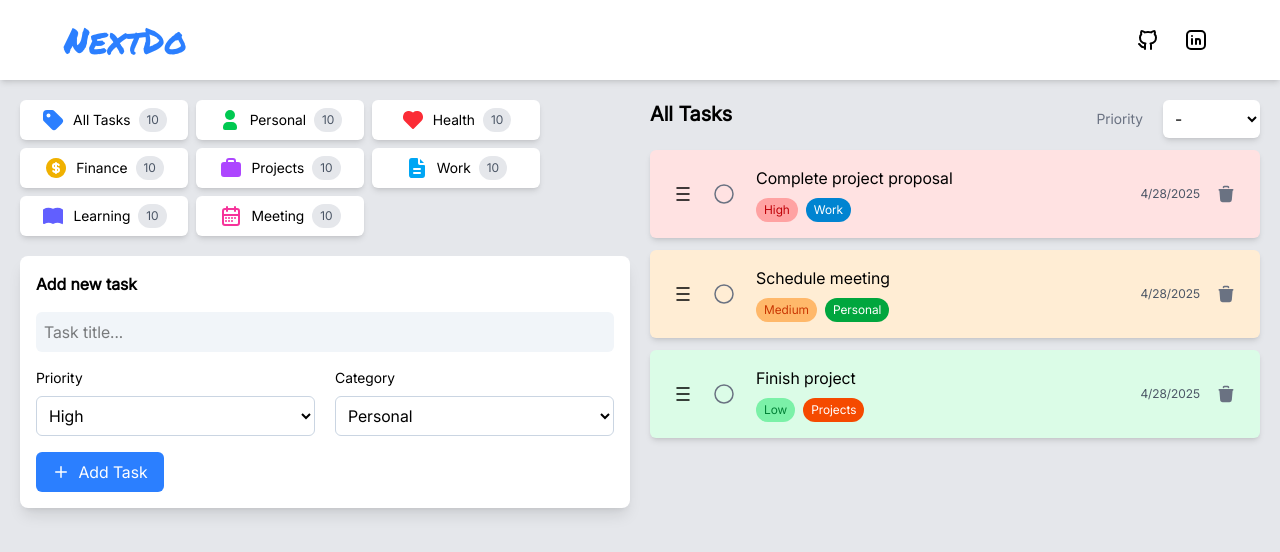
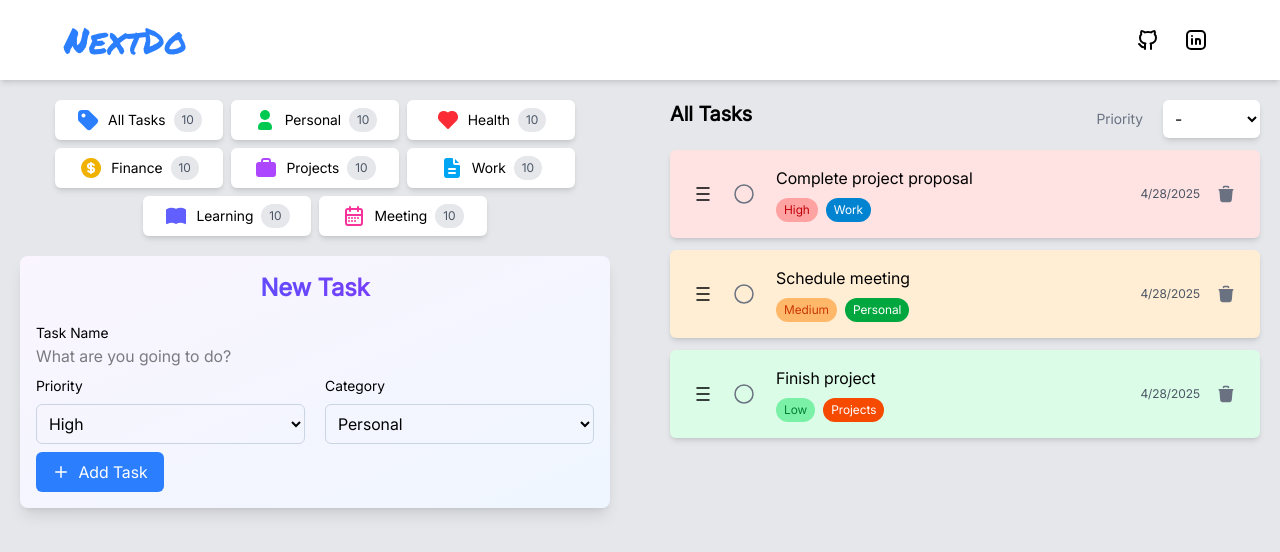
Before and after one commit to omar15hr/nextdo, a React (Vite) app: page / in a window 1280 px wide. Shown: the top 552 px of the page. Built offline with nearby package versions, Linux system fonts and the light colour scheme.

Commit message:
cambios en el form por hacer

```diff
--- a/src/App.tsx
+++ b/src/App.tsx
@@ -6,7 +6,7 @@ function App() {
   return (
     <div className="flex flex-col bg-gray-200 min-h-screen">
       <Header />
-      <div className="grid grid-cols-1 md:grid-cols-2 gap-5 p-5">
+      <div className="grid grid-cols-1 md:grid-cols-2 gap-15 p-5">
         <CategoryFilter />
         <TaskList />
       </div>
--- a/src/components/AddTaskForm.tsx
+++ b/src/components/AddTaskForm.tsx
@@ -32,18 +32,22 @@ export function AddTaskForm() {
 
   return (
     <form onSubmit={handleSubmit}>
-      <div className="flex flex-col gap-4 justify-center bg-white p-4 rounded-lg shadow-lg">
-        <div className="flex justify-between items-center">
-          <h2 className="font-bold font-inter">Add new task</h2>
-        </div>
-        <div className="flex flex-col gap-4">
+      <div className="flex flex-col gap-4 justify-center bg-gradient-to-br  from-purple-50 to-blue-50 p-4 rounded-lg shadow-lg">
+        <h2 className="font-bold font-inter bg-gradient-to-r from-blue-600 to-purple-600 text-transparent bg-clip-text text-2xl text-center">
+          New Task
+        </h2>
+
+        <div className="space-y-2">
+          <label className="text-sm font-medium">Task Name</label>
+          <div className="relative">
           <input
             type="text"
-            placeholder="Task title..."
-            className="p-2 bg-slate-100 rounded-md w-full focus:border-1 focus:outline-sky-500 focus:outline focus:border-sky-500"
+            placeholder="What are you going to do?"
+            className=""
             value={title}
             onChange={(e) => setTitle(e.target.value)}
           />
+          </div>
 
           <div className="flex gap-5">
             <div className="flex flex-col gap-2 w-full">
--- a/src/components/CategoryFilter.tsx
+++ b/src/components/CategoryFilter.tsx
@@ -5,7 +5,7 @@ import { AddTaskForm } from "./AddTaskForm";
 export function CategoryFilter() {
   return (
     <div className="flex flex-col gap-5">
-      <div className="flex flex-wrap gap-2">
+      <div className="flex flex-wrap gap-2 items-center justify-center">
         {categories.map(({ text, color, icon: Icon }) => (
           <CategoryButton
             key={text}
```
